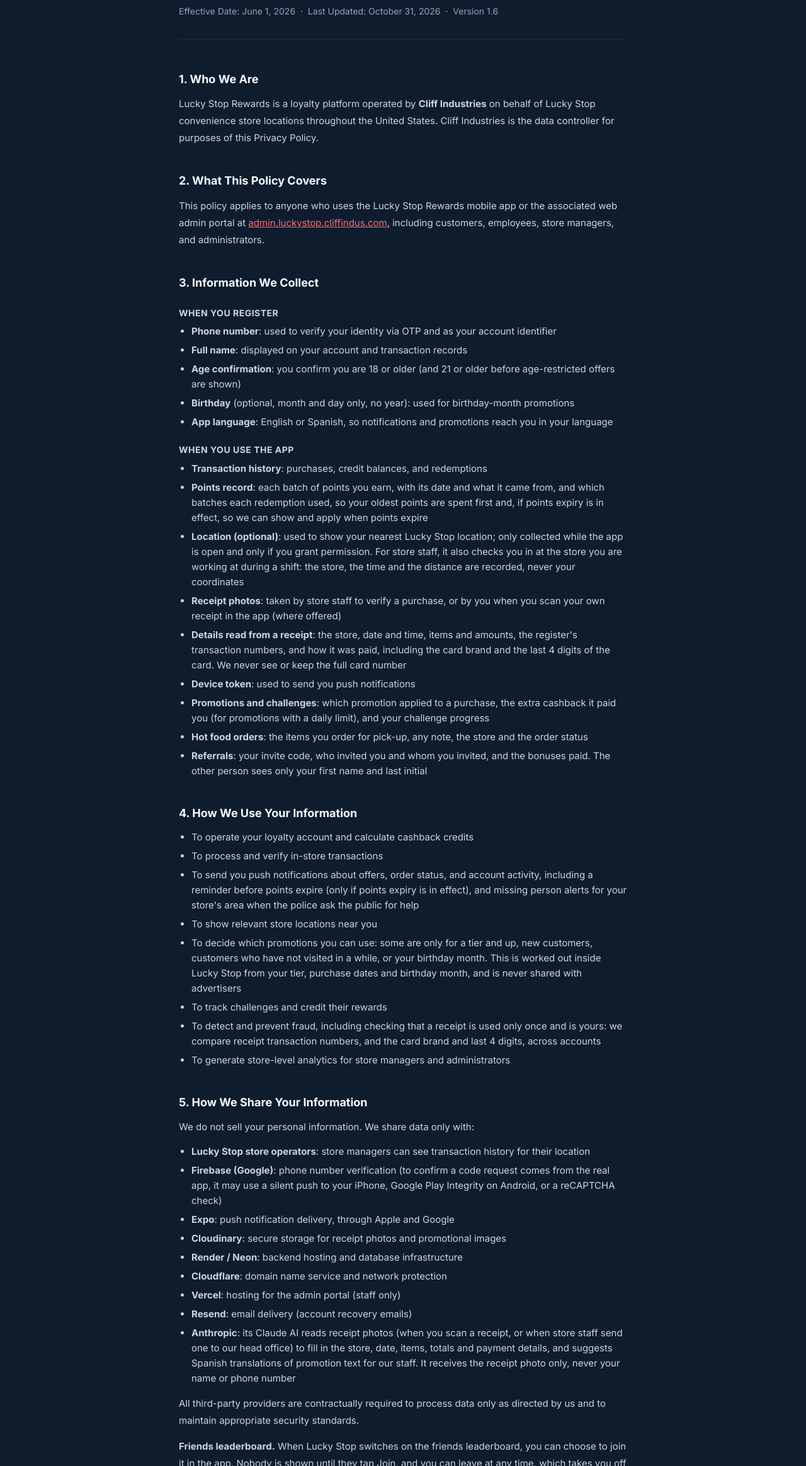
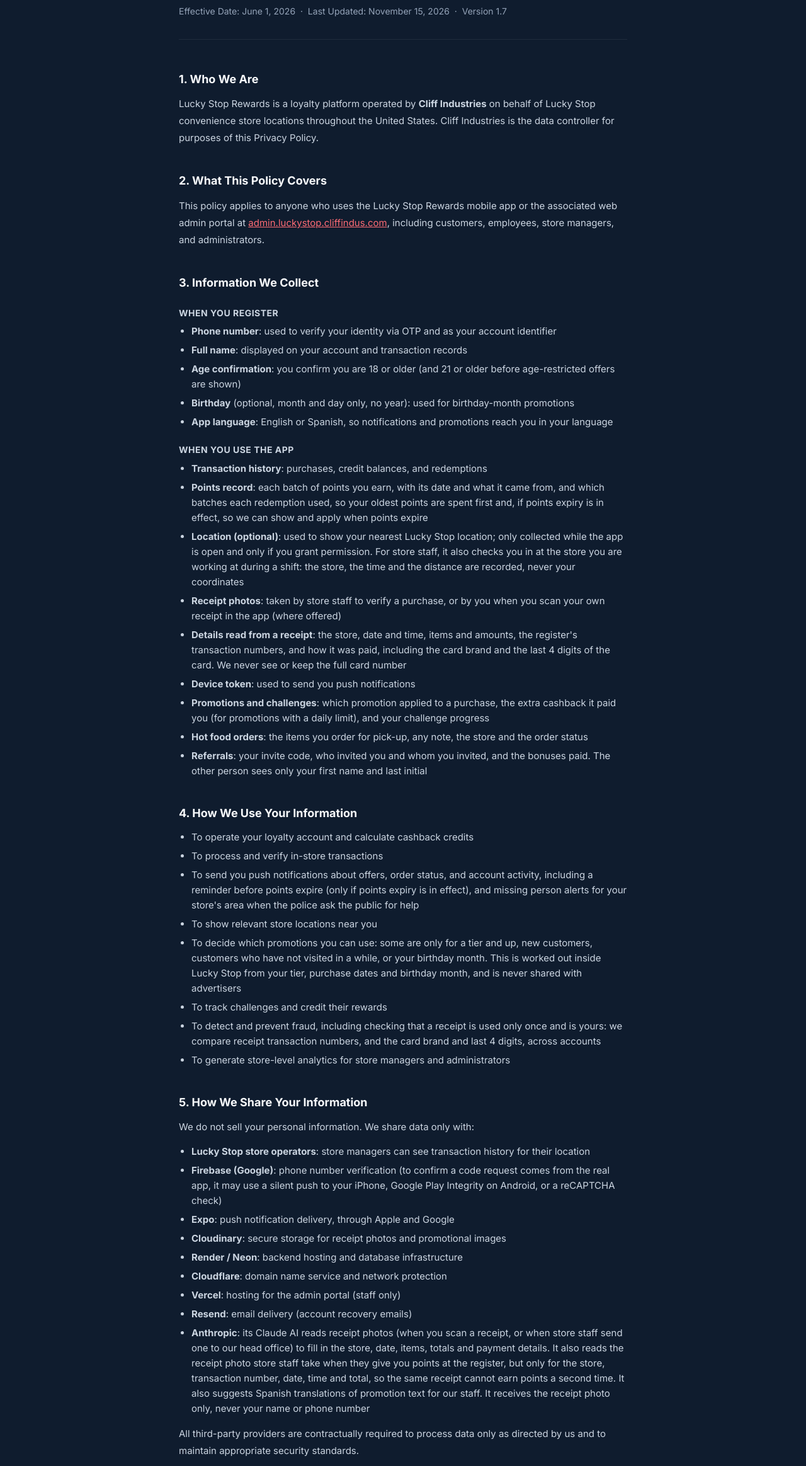
Before and after one commit to sajidali1279/cliff-websites, a plain HTML site: page luckystop.cliffindus.com/privacy.html in a window 1280 px wide. Shown: the part 220-2547 px from the top of the page at 63% size. Drawn offline with Linux system fonts and the light colour scheme.

Commit message:
Lucky Stop privacy 1.7: cashier receipt photos are read for their number
The photo store staff take when they give points is read by Claude for
the store, transaction number, date, time and total only, so the same
receipt cannot earn points a second time.

Co-Authored-By: Claude Opus 5.5 <noreply@anthropic.com>

```diff
--- a/luckystop.cliffindus.com/privacy.html
+++ b/luckystop.cliffindus.com/privacy.html
@@ -43,7 +43,7 @@
   <div class="wrapper">
     <p class="meta">Legal</p>
     <h1>Privacy Policy</h1>
-    <p class="effective">Effective Date: June 1, 2026 &nbsp;·&nbsp; Last Updated: October 31, 2026 &nbsp;·&nbsp; Version 1.6</p>
+    <p class="effective">Effective Date: June 1, 2026 &nbsp;·&nbsp; Last Updated: November 15, 2026 &nbsp;·&nbsp; Version 1.7</p>
 
     <h2>1. Who We Are</h2>
     <p>Lucky Stop Rewards is a loyalty platform operated by <strong>Cliff Industries</strong> on behalf of Lucky Stop convenience store locations throughout the United States. Cliff Industries is the data controller for purposes of this Privacy Policy.</p>
@@ -96,7 +96,7 @@
       <li><strong>Cloudflare</strong>: domain name service and network protection</li>
       <li><strong>Vercel</strong>: hosting for the admin portal (staff only)</li>
       <li><strong>Resend</strong>: email delivery (account recovery emails)</li>
-      <li><strong>Anthropic</strong>: its Claude AI reads receipt photos (when you scan a receipt, or when store staff send one to our head office) to fill in the store, date, items, totals and payment details, and suggests Spanish translations of promotion text for our staff. It receives the receipt photo only, never your name or phone number</li>
+      <li><strong>Anthropic</strong>: its Claude AI reads receipt photos (when you scan a receipt, or when store staff send one to our head office) to fill in the store, date, items, totals and payment details. It also reads the receipt photo store staff take when they give you points at the register, but only for the store, transaction number, date, time and total, so the same receipt cannot earn points a second time. It also suggests Spanish translations of promotion text for our staff. It receives the receipt photo only, never your name or phone number</li>
     </ul>
     <p>All third-party providers are contractually required to process data only as directed by us and to maintain appropriate security standards.</p>
 
```
